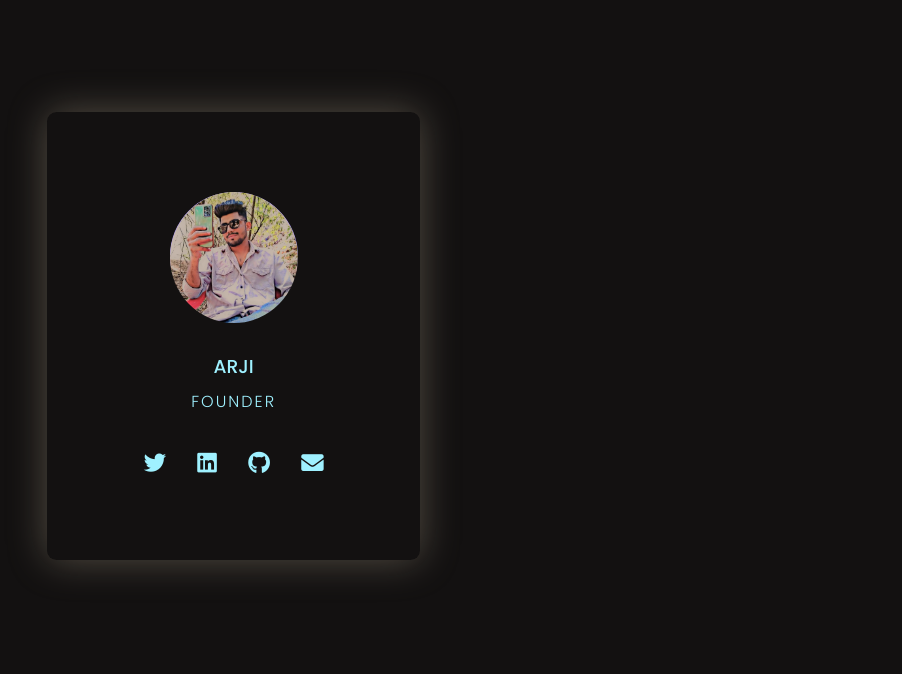
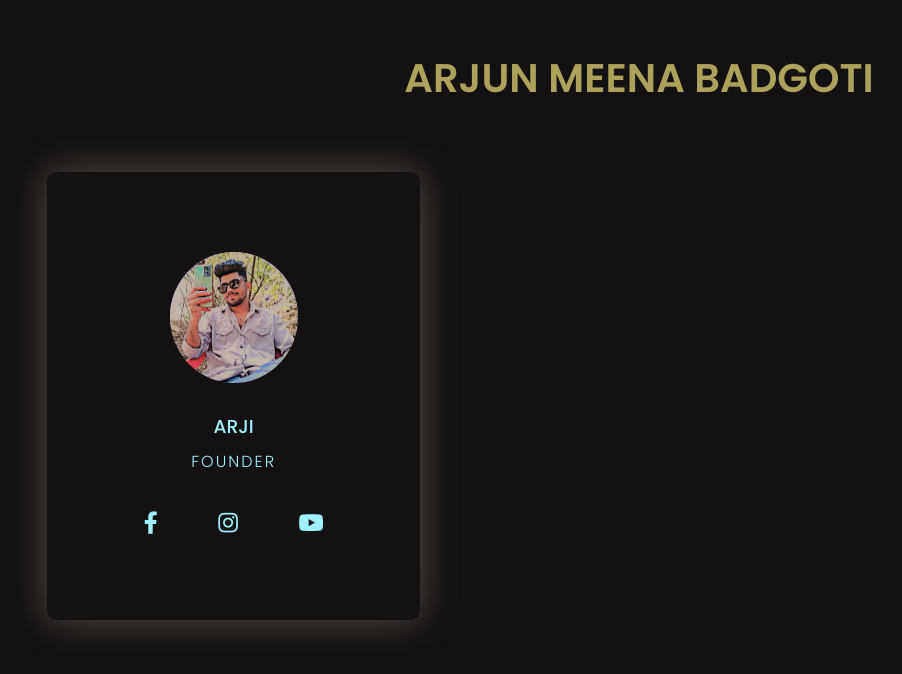
Before and after one commit to btwpankaj/ARJUN-social.github.io, a plain HTML site: page index.html in a window 1280 px wide. Shown: the whole page, without its empty margins (1-903 px from the left). Drawn offline with Linux system fonts and the light colour scheme.

Commit message:
Update index.html

```diff
--- a/index.html
+++ b/index.html
@@ -3,7 +3,7 @@
   <head>
     <meta name="viewport" content="width=device-width, initial-scale=1.0" />
     <title>Responsive Our Team Section</title>
-
+    <!-- Font Awesome -->
     <link
       rel="stylesheet"
       href="https://cdnjs.cloudflare.com/ajax/libs/font-awesome/5.15.4/css/all.min.css"
@@ -19,7 +19,7 @@
   <body>
     <section>
       <div class="row">
-        <h1></h1>
+        <h1>ARJUN MEENA BADGOTI</h1>
       </div>
       <div class="row">
         <!-- Column 1-->
@@ -31,17 +31,11 @@
             <h3>ARJI</h3>
             <p>Founder</p>
             <div class="icons">
-              <a href="#">
-                <i class="fab fa-twitter"></i>
-              </a>
-              <a href="#">
-                <i class="fab fa-linkedin"></i>
-              </a>
-              <a href="#">
-                <i class="fab fa-github"></i>
-              </a>
-              <a href="#">
-                <i class="fas fa-envelope"></i>
+                <a href="https://www.facebook.com/friends/requests/?profile_id=100043441634205" class="fb"><i class="fab fa-facebook-f"></i></a>
+
+      <a href="https://www.instagram.com/arjun__meena__badgoti__5166/" class="insta"><i class="fab fa-instagram"></i></a>
+      <a href="#" class="yt"><i class="fab fa-youtube"></i></a>
+
               </a>
             </div>
           </div>
```
